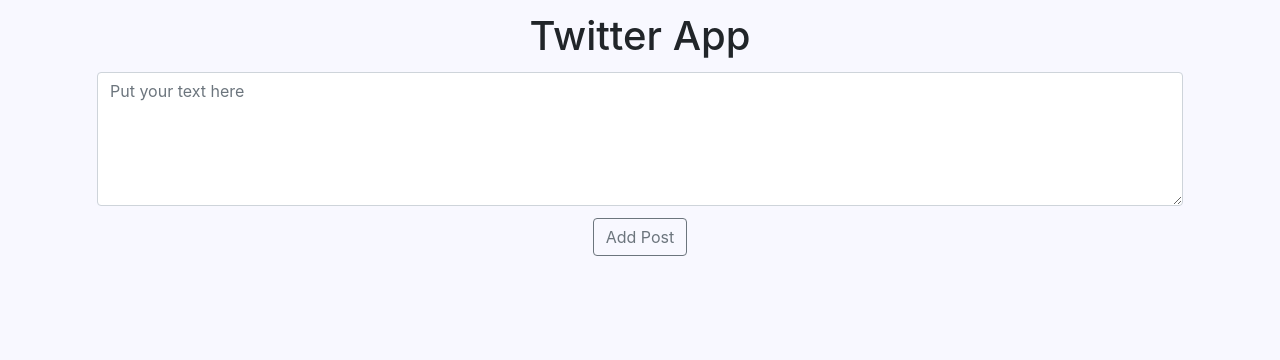
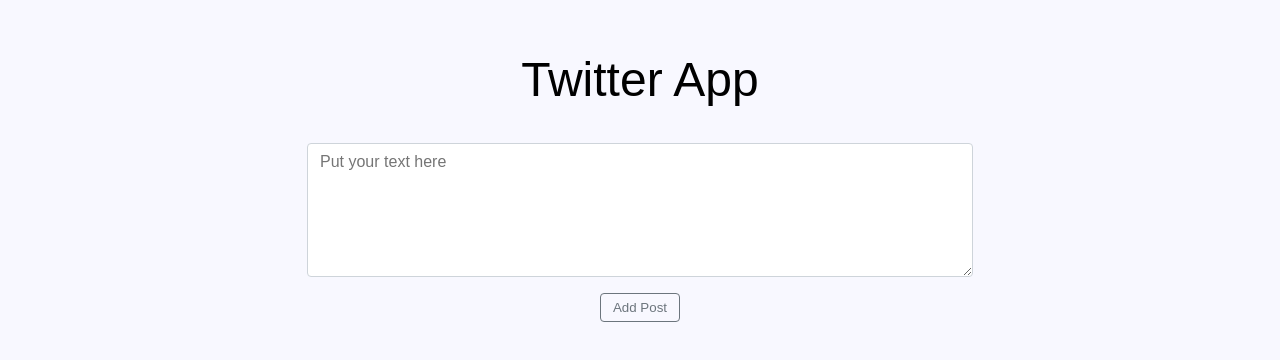
Before and after one commit to RysinStas/react_app, a React (Create React App) app in the folder twitter/: page / in a window 1280 px wide. Shown: the top 360 px of the page. Built offline with nearby package versions, Linux system fonts and the light colour scheme.

Commit message:
Twitter v0.3

```diff
--- a/twitter/package.json
+++ b/twitter/package.json
@@ -6,6 +6,7 @@
     "moment": "^2.24.0",
     "react": "^16.11.0",
     "react-dom": "^16.11.0",
+    "react-icons": "^3.8.0",
     "react-scripts": "3.2.0",
     "styled-components": "^4.4.1",
     "uuid": "^3.3.3"
--- a/twitter/public/index.css
+++ b/twitter/public/index.css
@@ -1,7 +1,13 @@
+*{
+    box-sizing: border-box;
+    font-family: sans-serif;
+}
+html{
+    font-size: 16px;
+}
 body {
     background-color: #f8f8ff;
 }
-
 #root {
     padding: 0.75rem;
 }
--- a/twitter/public/index.html
+++ b/twitter/public/index.html
@@ -3,8 +3,6 @@
   <head>
     <meta charset="utf-8" />
     <meta name="viewport" content="width=device-width, initial-scale=1" />
-    <link href="https://stackpath.bootstrapcdn.com/bootstrap/4.3.1/css/bootstrap.min.css" rel="stylesheet" integrity="sha384-ggOyR0iXCbMQv3Xipma34MD+dH/1fQ784/j6cY/iJTQUOhcWr7x9JvoRxT2MZw1T" crossorigin="anonymous">
-    <link href="https://stackpath.bootstrapcdn.com/font-awesome/4.7.0/css/font-awesome.min.css" rel="stylesheet" integrity="sha384-wvfXpqpZZVQGK6TAh5PVlGOfQNHSoD2xbE+QkPxCAFlNEevoEH3Sl0sibVcOQVnN" crossorigin="anonymous">
     <link href="index.css" rel="stylesheet">
     <title>Twitter App</title>
   </head>
--- a/twitter/src/components/App.js
+++ b/twitter/src/components/App.js
@@ -4,6 +4,16 @@
 import AppHeader from './AppHeader/AppHeader';
 import PostAddForm from './PostAddForm/PostAddForm';
 import PostsList from './PostsList/PostsList';
+import styled from "styled-components";
+
+const Container = styled.div`
+    width: 100%;
+    max-width: 720px;
+    padding-right: 15px;
+    padding-left: 15px;
+    margin-right: auto;
+    margin-left: auto;
+`;
 
 class App extends React.Component {
     // Local post storage
@@ -22,10 +32,10 @@
         };
 
         this.setState(({posts}) => {
-            localStorage.setItem('posts', JSON.stringify([...posts, newPost]));
+            localStorage.setItem('posts', JSON.stringify([newPost, ...posts]));
 
             return {
-                posts: [...posts, newPost]
+                posts: [newPost, ...posts ]
             };
         });
     };
@@ -43,7 +53,7 @@
     render() {
         const { posts } = this.state;
         return (
-            <div className="container">
+            <Container className="container">
                 <AppHeader />
                 <PostAddForm
                     onAddPost={this.addPost}
@@ -52,7 +62,7 @@
                     posts={posts}
                     onDelete={(id) => this.deletePost(id)}
                 />
-            </div>
+            </Container>
         );
     }
 }
--- a/twitter/src/components/AppHeader/AppHeader.js
+++ b/twitter/src/components/AppHeader/AppHeader.js
@@ -1,7 +1,11 @@
 import React from "react";
-
+import styled from "styled-components";
+const TextCenter = styled.h1`
+    text-align: center
+    font-size: 3rem;
+    font-weight: 400;`;
 const AppHeader = () => {
-    return  <h1 className="text-center">Twitter App</h1>;
+    return  <TextCenter className="text-center">Twitter App</TextCenter>;
 };
 
 export default AppHeader;
--- a/twitter/src/components/Post/Post.js
+++ b/twitter/src/components/Post/Post.js
@@ -1,6 +1,7 @@
 import React from 'react';
 import moment from "moment";
 import styled from "styled-components";
+import { FaTrashAlt } from "react-icons/all";
 
 const PostWrapper = styled.div`
     width: 95%;
@@ -16,6 +17,7 @@
 const PostContent = styled.div`
     overflow: auto;
     max-height: 500px;
+    line-height: 1.5rem;
 `;
 const PostInfoUser = styled.div`
     width: 50%;
@@ -27,13 +29,31 @@
     display: inline-block;
     text-align: right;
 `;
-const PostButtons = styled.div`
+const PostButtonsBlock = styled.div`
     width: 5%;
     overflow: auto;
     display: inline-block;
     text-align: right;
 `;
-
+const Button = styled.button`
+    display: inline-block;
+    padding: .15rem
+    color: #dc3545;
+    background-color: transparent;
+    border: 1px solid #dc3545;
+    border-radius: .25rem;
+    text-transform: capitalize;
+    font-weight: 400;
+    vertical-align: middle;
+    cursor: pointer;
+    transition: color .15s ease-in-out,background-color .15s ease-in-out,border-color .15s ease-in-out,box-shadow .15s ease-in-out;
+    :hover {
+        color: #ffffff;
+        text-decoration: none;
+        background-color: #dc3545;
+        // border-color: #6c757d;
+    }
+`;
 class Post extends React.Component {
 
     render() {
@@ -49,13 +69,14 @@
                         <PostInfoDate>{ moment(createDate).format('LLL')}</PostInfoDate>
                     </PostInfo>
                 </PostWrapper>
-                <PostButtons className="post-buttons ">
-                    <button type="button"
-                            className="btn btn-outline-danger btn-sm"
+                <PostButtonsBlock>
+                    <Button type="button"
+                            //className="btn btn-outline-danger btn-sm"
                             onClick={onDelete}>
-                        <i className="fa fa-trash-o"/>
-                    </button>
-                </PostButtons>
+                        <FaTrashAlt/>
+                        {/*<i className="fa fa-trash-o"/>*/}
+                    </Button>
+                </PostButtonsBlock>
 
             </article>
         );
--- a/twitter/src/components/PostAddForm/PostAddForm.css
+++ /dev/null
@@ -1,9 +0,0 @@
-.post-add-form {
-    padding: .25rem .75rem;
-}
-.post-add-button {
-    padding: .75rem;
-}
-.post-add-button button{
-    text-transform: capitalize;
-}
--- a/twitter/src/components/PostAddForm/PostAddForm.js
+++ b/twitter/src/components/PostAddForm/PostAddForm.js
@@ -1,15 +1,43 @@
 import React from 'react';
-import './PostAddForm.css'
 import styled from "styled-components";
 
 const Form = styled.form`
     padding: .25rem .75rem;
 `;
-const PostAddButton = styled.div`
+const Textarea = styled.textarea`
+    overflow: auto;
+    resize: vertical;
+    width: 100%;
+    padding: .375rem .75rem;
+    max-height: 20rem;
+    min-height: 3rem;
+    font-size: 1rem;
+    line-height: 1.5;
+    border: 1px solid #ced4da;
+    border-radius: .25rem;
+`;
+const ButtonWrapper = styled.div`
     padding: .75rem;
+    text-align: center;
 `;
 const Button = styled.button`
+    display: inline-block;
+    padding: .375rem .75rem;
+    color: #6c757d;
+    background-color: transparent;
+    border: 1px solid #6c757d;
+    border-radius: .25rem;
     text-transform: capitalize;
+    font-weight: 400;
+    vertical-align: middle;
+    cursor: pointer;
+    transition: color .15s ease-in-out,background-color .15s ease-in-out,border-color .15s ease-in-out,box-shadow .15s ease-in-out;
+    :hover {
+        color: #ffffff;
+        text-decoration: none;
+        background-color: #6c757d;
+        border-color: #6c757d;
+    }
 `;
 
 class PostAddForm extends React.Component {
@@ -34,18 +62,15 @@
         return (
             <Form
                   onSubmit={this.onFormSubmit}>
-                <textarea
-                    className="form-control"
+                <Textarea
                     rows="5"
                     placeholder="Put your text here"
                     onChange={this.onTextChange}
                     value={this.state.content}>
-                </textarea>
-                <PostAddButton className="text-center post-add-button">
-                    <Button type="submit"
-                            className="btn btn-outline-secondary ">add post
-                    </Button>
-                </PostAddButton>
+                </Textarea>
+                <ButtonWrapper>
+                    <Button type="submit">add post</Button>
+                </ButtonWrapper>
             </Form>
         );
     }
--- a/twitter/src/components/PostsList/PostsList.css
+++ /dev/null
@@ -1,7 +0,0 @@
-.posts-list {
-    padding: .25rem .75rem;
-}
-.posts-list-item {
-    margin-bottom: .25rem;
-    overflow: auto;
-}
--- a/twitter/src/components/PostsList/PostsList.js
+++ b/twitter/src/components/PostsList/PostsList.js
@@ -1,22 +1,32 @@
 import React from "react";
+import styled from "styled-components";
 
 import Post from "../Post/Post";
-import './PostsList.css';
+
+const StyledList = styled.div `
+    padding: .25rem .75rem;
+`;
+const StyledListItem = styled.div `
+    margin-bottom: .25rem;
+    padding: .75rem 1.25rem;
+    overflow: auto;
+    background-color: #fff;
+    border: 1px solid rgba(0,0,0,.125);
+    border-radius: .25rem;
+`;
 
 const PostsList = ({ posts, onDelete }) => {
     const elements = posts.map( (post) => {
         const {...postProps} = post;
         return (
-            <div className="list-group-item posts-list-item" key={post.id}>
+            <StyledListItem key={post.id}>
                 <Post {...postProps} onDelete={ () => onDelete(post.id)} />
-            </div>
+            </StyledListItem>
         );
     } );
 
     return (
-        <div className="list-group posts-list">
-            {elements}
-        </div>
+        <StyledList>{elements}</StyledList>
     );
 };
 
```
Also changed, not shown: 1 other file (tests, documents, lock files or other folders).
